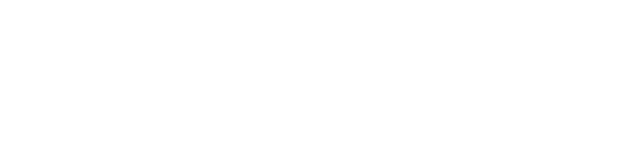
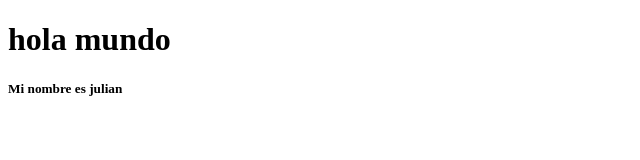
Before and after one commit to julian192004/Ejercicio_git, a plain HTML site: page index.html in a window 1280 px wide. Shown: the whole page, without its empty margins (0-640 px from the left). Drawn offline with Linux system fonts and the light colour scheme.

Commit message:
cambio y anexos

```diff
--- a/index.html
+++ b/index.html
@@ -6,6 +6,8 @@
     <title>Document</title>
 </head>
 <body>
+    <h1> hola mundo</h1>
 
+    <h5> Mi nombre es julian</h5>
 </body>
 </html>
```
